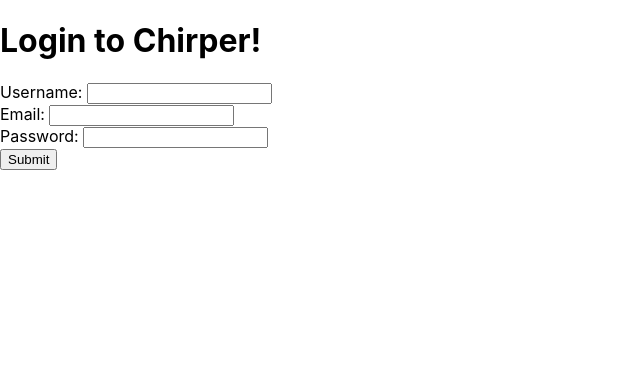
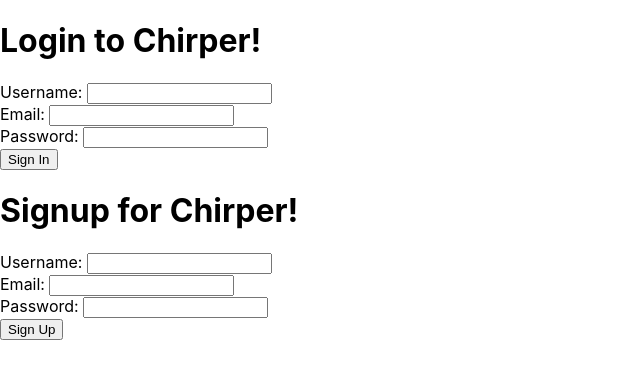
Before and after one commit to bubbagump2020/chirper-frontend, a React (Create React App) app: page / in a window 1280 px wide. Shown: the top 378 px of the page, without its empty margins (0-640 px from the left). Built offline with nearby package versions, Linux system fonts and the light colour scheme.

Commit message:
Able to sign up and sign in

```diff
--- a/src/components/Login.js
+++ b/src/components/Login.js
@@ -3,6 +3,13 @@
 export function Login(props) {
 
 	const [user, changeUser] = useState({
+		username: '',
+		email: '',
+		password: ''
+	})
+
+
+	const [newUser, changeNewUser] = useState({
 		username: '',
 		email: '',
 		password: ''
@@ -29,7 +36,25 @@
 
 	}
 
+	async function createUser (e) {
+		e.preventDefault()
+		console.log(e)
+		console.log('I was clicked!')
+		let response = await fetch('http://localhost:3001/users', {
+			method: 'POST',
+			headers: {
+				'Content-Type': 'application/json'
+			},
+			body: JSON.stringify({
+				username: newUser.username,
+				email: newUser.email,
+				password: newUser.password
+			})
+		})
+	}
+
 	return(
+		<div>
 			<div>
 				<form onSubmit={loginUser}>
 					<h1>Login to Chirper!</h1>
@@ -45,24 +70,27 @@
 						<label>Password: </label>
 						<input type="password" value={user.password} onChange={e => changeUser({ ...user, password: e.target.value})} />
 					</div>
-				<input type="submit" />
+					<input type="submit" value="Sign In" />
 				</form>
-			{/* <form onSubmit={createUser}>
+			</div>
+			<div>
+				<form onSubmit={createUser}>
 					<h1>Signup for Chirper!</h1>
 					<div>
 						<label>Username: </label>
-					<input type="text" value={user.username} onChange={e => console.log(e.target.value)} />
+						<input type="text" value={newUser.username} onChange={e => changeNewUser({ ...newUser, username: e.target.value })} />
 					</div>
 					<div>
 						<label>Email: </label>
-					<input type="text" value={user.email} onChange={e => console.log(e.target.value)} />
+						<input type="text" value={newUser.email} onChange={e => changeNewUser({ ...newUser, email: e.target.value})} />
 					</div>
 					<div>
 						<label>Password: </label>
-					<input type="password" value={user.password} onChange={e => console.log(e.target.value)} />
+						<input type="password" value={newUser.password} onChange={e => changeNewUser({ ...newUser, password: e.target.value})} />
 					</div>
-				<button>Sign Up</button>
-			</form> */}
+					<input type="submit" value="Sign Up" />
+				</form>
+			</div>
 		</div>
 	)
 
--- a/src/components/UserShow.js
+++ b/src/components/UserShow.js
@@ -16,7 +16,7 @@
         })
             .then(response => {response.json()})
             .then(user => {
-                console.log(user)
+
                 this.setState({ user: user })
             })
         fetch(`http://localhost:3001/reviews`, {
@@ -34,6 +34,7 @@
         }
         return(
             <div>
+                {console.log(this.state.reviews)}
                 <h1>User Page</h1>
             </div>
         )
```
Also changed, not shown: src/components/ReviewCollection.js (added, +12 -0 lines), src/components/ReviewCard.js (added). Lines whose indentation alone changed are shown as unchanged.
